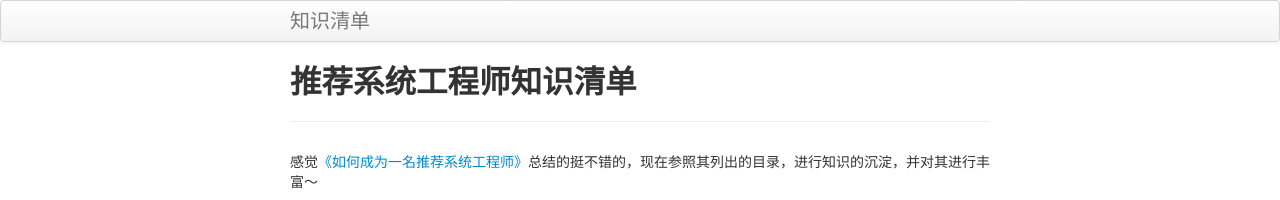
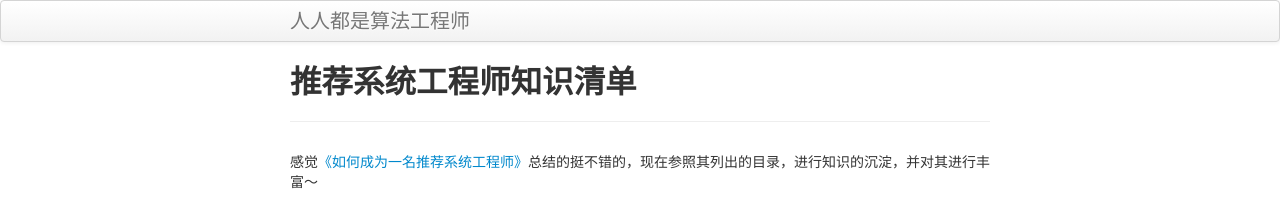
Before and after one commit to sfgcs/sfgcs.github.io, a Jekyll site: the page built from index.md, in a window 1280 px wide. Shown: the top 200 px of the page. Built offline with Jekyll 4.4.1, drawn with Linux system fonts in a browser that asks for light colours.

Commit message:
MOD:修改链接。

```diff
--- a/_config.yml
+++ b/_config.yml
@@ -8,7 +8,7 @@ highlighter: rouge
 # Themes are encouraged to use these universal variables
 # so be sure to set them if your theme uses them.
 #
-title : 知识清单
+title : 人人都是算法工程师
 author :
   name : rrdssfgcs
   email : rrdssfgcs@163.com
@@ -51,7 +51,7 @@ JB :
   #     This means always setting the protocol (http|https) or prefixing with "/"
   #
   # NOTE: Replace this next line with your own URL, likely with username.github.io
-  BASE_PATH : https://kbroman.org/simple_site
+  BASE_PATH : https://rrdssfgcs.github.io/
 
   # By default, the asset_path is automatically defined relative to BASE_PATH plus the enabled theme.
   # ex: [BASE_PATH]/assets/themes/[THEME-NAME]
```
